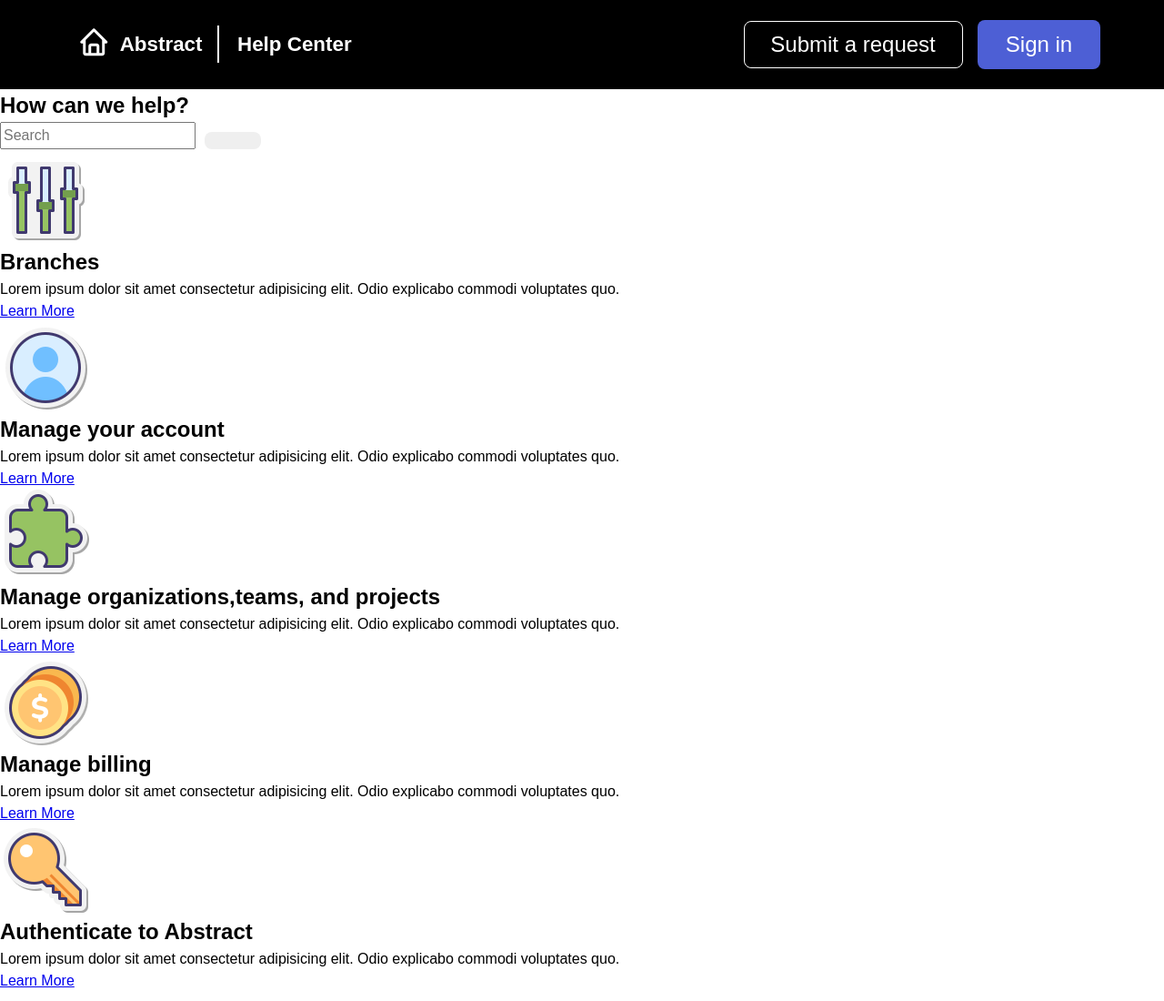
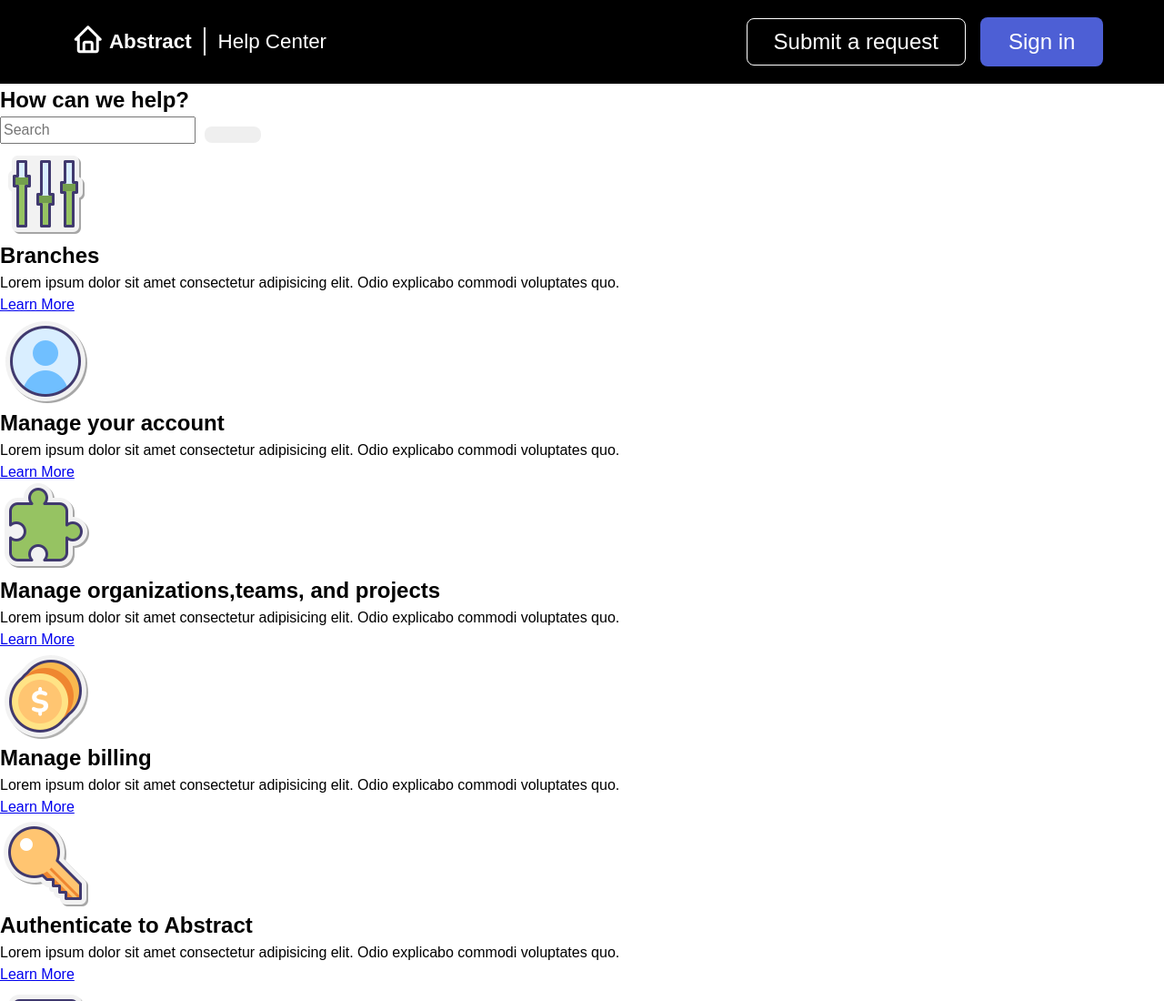
Before and after one commit to Animent1/Frontend-Practice-Abstract, a plain HTML site: page src/main.html in a window 1280 px wide. Shown: the top 1100 px of the page at 91% size. Drawn offline with nearby package versions, Linux system fonts and the light colour scheme.

Commit message:
[Added] - Class names for the links(<a>) in the <nav> - Grey color for the hover in _variable.scss - Font weight 500 in _variable.scss - :hover features to the title and Help center links in _nav.scss
[Changes]
- Adjusted 0.5s to 500ms for transiton delay in _button.scss to ease
- Spacing to the title and Help center links in _nav.scss

```diff
--- a/src/main.html
+++ b/src/main.html
@@ -15,8 +15,8 @@
         <main>
             <nav>
                 <div class="nav__title">
-                    <a href="#"><i class='bx bx-home bx-md bx-fw'></i> Abstract</a>
-                    <a href="#">Help Center</a>
+                    <a class="title" href="#"><i class='bx bx-home bx-md bx-fw'></i>Abstract</a>
+                    <a class="help-center" href="#">Help Center</a>
                 </div>
                 <div class="nav__buttons">
                     <button data-invert="true">Submit a request</button>
--- a/src/sass/abstracts/_variables.scss
+++ b/src/sass/abstracts/_variables.scss
@@ -2,9 +2,11 @@ $primary-400: hsl(237, 45%, 90%);
 $primary-700: hsl(232, 62%, 57%);
 
 $neutral-100: hsl(0, 0%, 100%);
+$neutral-200: hsl(0, 0%, 80%);
 $neutral-900: hsl(0, 0%, 0%);
 
 $fw-400: 400;
+$fw-500: 500;
 $fw-600: 600;
 
 $fs-400: 1.4rem;
--- a/src/sass/components/_button.scss
+++ b/src/sass/components/_button.scss
@@ -21,7 +21,7 @@ button {
         &:hover {
             background-color: a.$neutral-100;
             color: a.$neutral-900;
-            transition: all .5s;
+            transition: all 500ms;
         }
     }
 }
--- a/src/sass/components/_nav.scss
+++ b/src/sass/components/_nav.scss
@@ -2,7 +2,7 @@
 
 nav {
     background-color: a.$neutral-900;
-    padding: 1rem 4em;
+    padding: 0.8rem 3.8rem;
     display: flex;
     justify-content: space-between;
     align-items: center;
@@ -10,13 +10,24 @@ nav {
     a {
         color: a.$neutral-100;
         text-decoration: transparent;
-        font-weight: a.$fw-600;
+        font-weight: a.$fw-500;
         font-size: a.$fs-400;
         text-align: center;
-        padding: 0.5rem 1rem;
-
-        &:first-child{
-            border-right: 2px solid a.$neutral-100;
-        }
+        padding: 0.2rem 0.6rem;
+        transition: all 500ms;
     }
 }
+
+.title {
+    border-right: 2px solid a.$neutral-100;
+    font-weight: a.$fw-600;
+    padding-inline: 0.8rem;
+
+    &:hover {
+        color: a.$neutral-200;
+    }
+}
+
+.help-center:hover {
+    text-decoration: underline;
+}
```
Also changed, not shown: src/css/style.css, src/sass/base/_typography.scss (line endings or trailing spaces).
